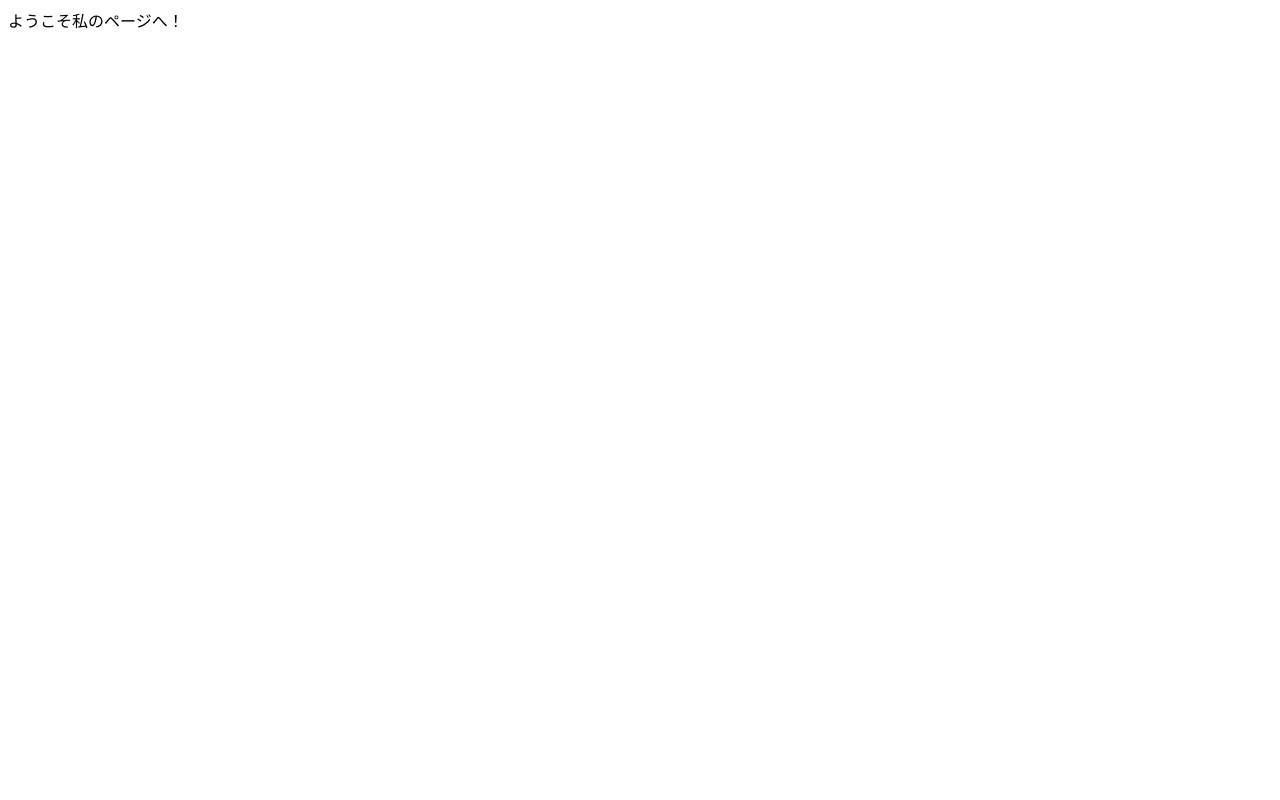
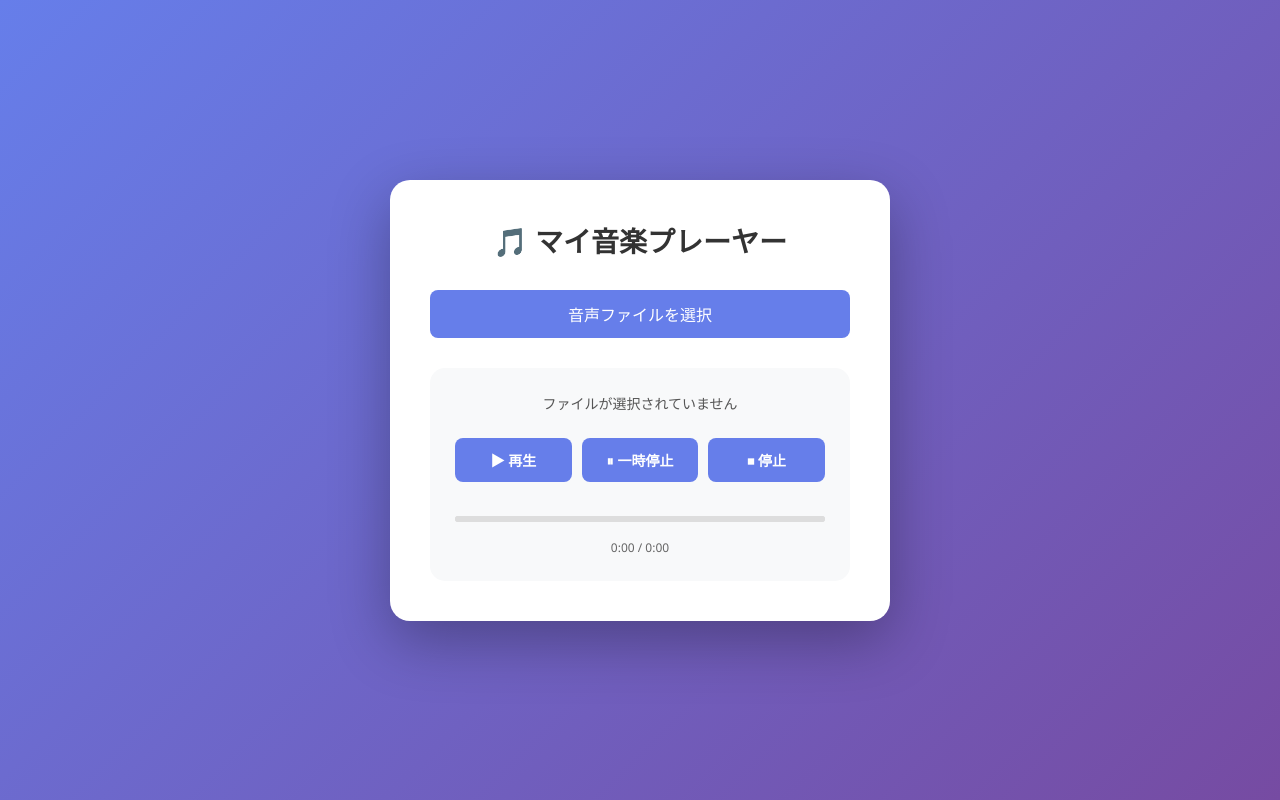
Before and after one commit to kenkencheerful/my-first-app2, a plain HTML site: page index.html in a window 1280 px wide. Drawn offline with Linux system fonts and the light colour scheme.

Commit message:
音声ソフトの初版

```diff
--- a/index.html
+++ b/index.html
@@ -1,11 +1,43 @@
 <!DOCTYPE html>
-<html lang="en">
+<html lang="ja">
 <head>
     <meta charset="UTF-8">
     <meta name="viewport" content="width=device-width, initial-scale=1.0">
-    <title>Document</title>
+    <title>マイ音楽プレーヤー</title>
+    <link rel="stylesheet" href="style.css">
 </head>
 <body>
-    ようこそ私のページへ！
+    <div class="player-container">
+        <h1>🎵 マイ音楽プレーヤー</h1>
+
+        <div class="file-upload">
+            <input type="file" id="audioFile" accept="audio/*" />
+            <label for="audioFile">音声ファイルを選択</label>
+        </div>
+
+        <div class="player">
+            <audio id="audioPlayer"></audio>
+
+            <div class="track-info">
+                <p id="fileName">ファイルが選択されていません</p>
+            </div>
+
+            <div class="controls">
+                <button id="playBtn" class="btn">▶ 再生</button>
+                <button id="pauseBtn" class="btn">⏸ 一時停止</button>
+                <button id="stopBtn" class="btn">⏹ 停止</button>
+            </div>
+
+            <div class="progress-bar">
+                <progress id="progressBar" value="0" max="100"></progress>
+            </div>
+
+            <div class="time-info">
+                <span id="currentTime">0:00</span> / <span id="duration">0:00</span>
+            </div>
+        </div>
+    </div>
+
+    <script src="script.js"></script>
 </body>
 </html>
--- /dev/null
+++ b/script.js
@@ -0,0 +1,67 @@
+const audioFile = document.getElementById('audioFile');
+const audioPlayer = document.getElementById('audioPlayer');
+const fileName = document.getElementById('fileName');
+const playBtn = document.getElementById('playBtn');
+const pauseBtn = document.getElementById('pauseBtn');
+const stopBtn = document.getElementById('stopBtn');
+const progressBar = document.getElementById('progressBar');
+const currentTimeEl = document.getElementById('currentTime');
+const durationEl = document.getElementById('duration');
+
+// ファイル選択時の処理
+audioFile.addEventListener('change', (e) => {
+    const file = e.target.files[0];
+    if (file) {
+        const url = URL.createObjectURL(file);
+        audioPlayer.src = url;
+        fileName.textContent = file.name;
+        audioPlayer.load();
+    }
+});
+
+// 再生ボタン
+playBtn.addEventListener('click', () => {
+    if (audioPlayer.src) {
+        audioPlayer.play();
+    } else {
+        alert('ファイルを選択してください');
+    }
+});
+
+// 一時停止ボタン
+pauseBtn.addEventListener('click', () => {
+    audioPlayer.pause();
+});
+
+// 停止ボタン
+stopBtn.addEventListener('click', () => {
+    audioPlayer.pause();
+    audioPlayer.currentTime = 0;
+});
+
+// 再生時間の更新
+audioPlayer.addEventListener('timeupdate', () => {
+    const progress = (audioPlayer.currentTime / audioPlayer.duration) * 100;
+    progressBar.value = progress || 0;
+    currentTimeEl.textContent = formatTime(audioPlayer.currentTime);
+});
+
+// 曲の総時間を表示
+audioPlayer.addEventListener('loadedmetadata', () => {
+    durationEl.textContent = formatTime(audioPlayer.duration);
+});
+
+// プログレスバーをクリックして時間をシーク
+progressBar.addEventListener('click', (e) => {
+    const rect = progressBar.getBoundingClientRect();
+    const percent = (e.clientX - rect.left) / rect.width;
+    audioPlayer.currentTime = percent * audioPlayer.duration;
+});
+
+// 時間をMM:SSフォーマットに変換
+function formatTime(seconds) {
+    if (!seconds || isNaN(seconds)) return '0:00';
+    const mins = Math.floor(seconds / 60);
+    const secs = Math.floor(seconds % 60);
+    return `${mins}:${secs < 10 ? '0' : ''}${secs}`;
+}
--- /dev/null
+++ b/style.css
@@ -0,0 +1,137 @@
+* {
+    margin: 0;
+    padding: 0;
+    box-sizing: border-box;
+}
+
+body {
+    font-family: 'Segoe UI', Tahoma, Geneva, Verdana, sans-serif;
+    background: linear-gradient(135deg, #667eea 0%, #764ba2 100%);
+    min-height: 100vh;
+    display: flex;
+    justify-content: center;
+    align-items: center;
+    padding: 20px;
+}
+
+.player-container {
+    background: white;
+    border-radius: 20px;
+    box-shadow: 0 20px 60px rgba(0, 0, 0, 0.3);
+    padding: 40px;
+    width: 100%;
+    max-width: 500px;
+}
+
+h1 {
+    text-align: center;
+    color: #333;
+    margin-bottom: 30px;
+    font-size: 28px;
+}
+
+.file-upload {
+    margin-bottom: 30px;
+}
+
+.file-upload input {
+    display: none;
+}
+
+.file-upload label {
+    display: block;
+    padding: 12px 20px;
+    background: #667eea;
+    color: white;
+    border-radius: 8px;
+    cursor: pointer;
+    text-align: center;
+    transition: background 0.3s ease;
+    font-weight: 500;
+}
+
+.file-upload label:hover {
+    background: #764ba2;
+}
+
+.player {
+    background: #f8f9fa;
+    padding: 25px;
+    border-radius: 15px;
+}
+
+.track-info {
+    text-align: center;
+    margin-bottom: 25px;
+}
+
+#fileName {
+    color: #555;
+    font-size: 14px;
+    word-break: break-word;
+}
+
+.controls {
+    display: flex;
+    gap: 10px;
+    justify-content: center;
+    margin-bottom: 20px;
+}
+
+.btn {
+    flex: 1;
+    padding: 12px 15px;
+    background: #667eea;
+    color: white;
+    border: none;
+    border-radius: 8px;
+    cursor: pointer;
+    font-size: 14px;
+    font-weight: 600;
+    transition: all 0.3s ease;
+}
+
+.btn:hover {
+    background: #764ba2;
+    transform: translateY(-2px);
+    box-shadow: 0 5px 15px rgba(102, 126, 234, 0.4);
+}
+
+.btn:active {
+    transform: translateY(0);
+}
+
+.progress-bar {
+    margin-bottom: 15px;
+}
+
+progress {
+    width: 100%;
+    height: 6px;
+    border: none;
+    border-radius: 3px;
+    background: #ddd;
+    cursor: pointer;
+}
+
+progress::-webkit-progress-bar {
+    background: #ddd;
+    border-radius: 3px;
+}
+
+progress::-webkit-progress-value {
+    background: #667eea;
+    border-radius: 3px;
+}
+
+progress::-moz-progress-bar {
+    background: #667eea;
+    border-radius: 3px;
+}
+
+.time-info {
+    text-align: center;
+    color: #666;
+    font-size: 12px;
+    font-weight: 500;
+}
```
